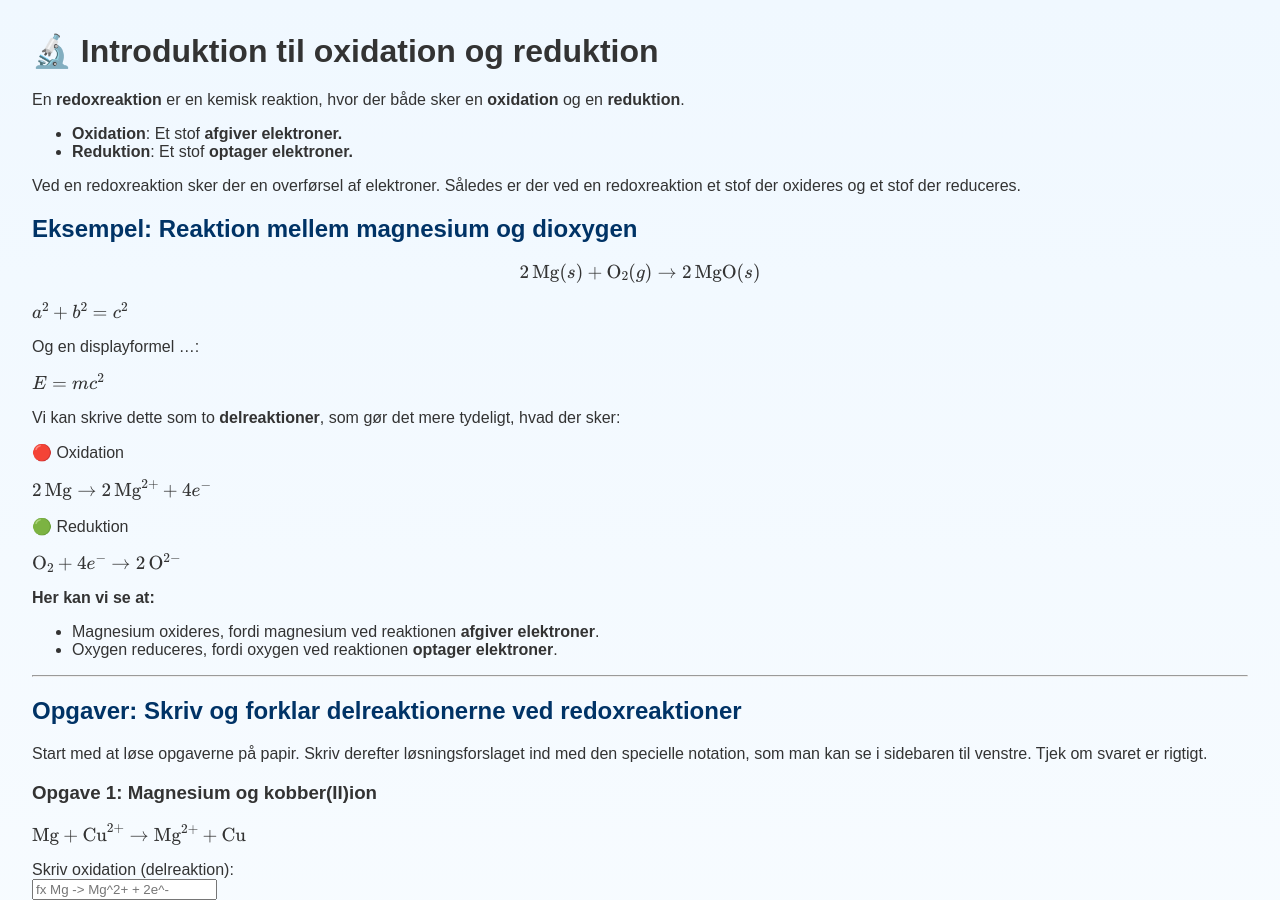
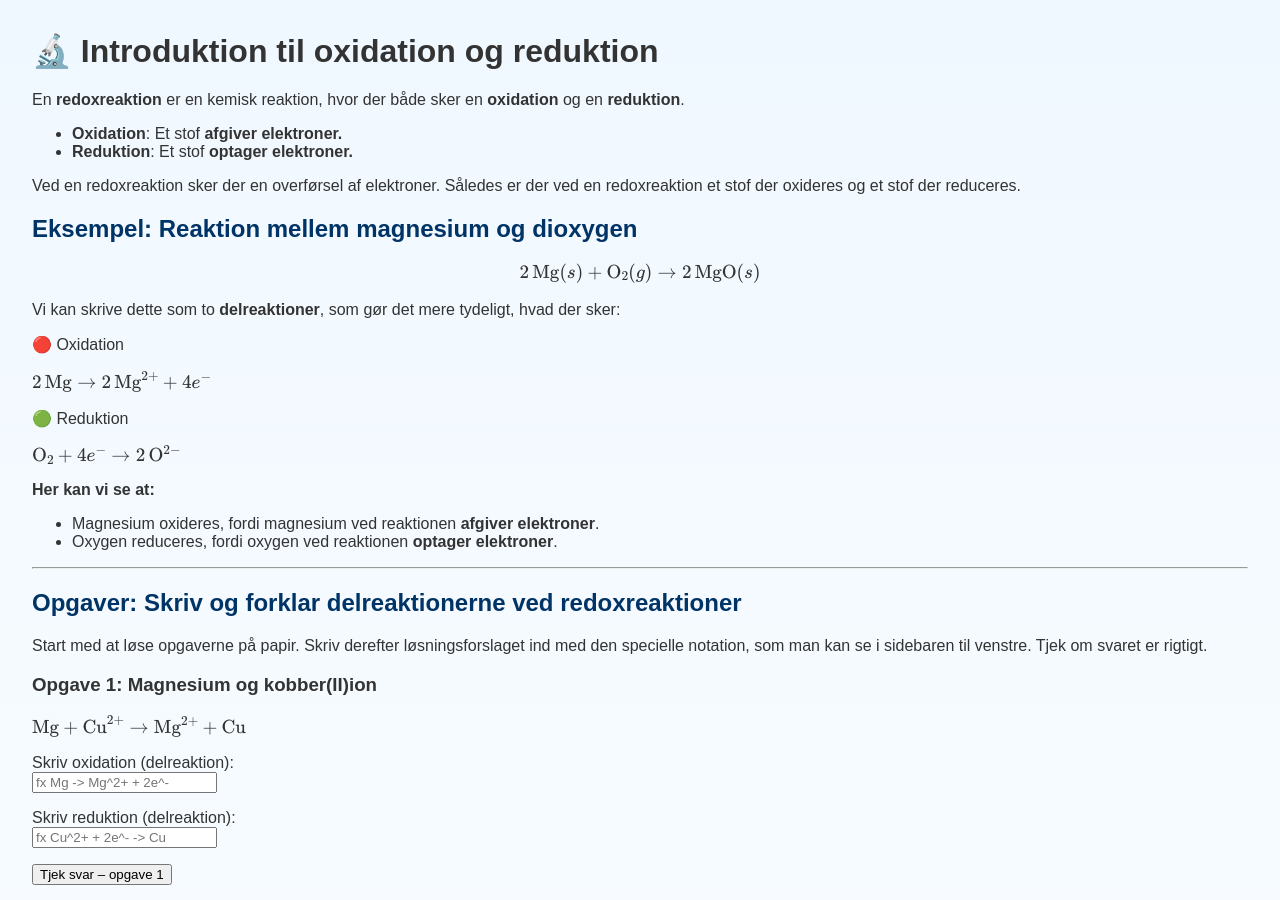
Before and after one commit to jenskaalby/matkem, a Jekyll site: the page built from Kemi/redox/index.md, in a window 1280 px wide and 900 px high. Built offline with Jekyll 4.4.1, drawn with Linux system fonts in a browser that asks for light colours.

Commit message:
Update index.md

```diff
--- a/Kemi/redox/index.md
+++ b/Kemi/redox/index.md
@@ -18,20 +18,16 @@ $$
 2 \, \mathrm{Mg}{(s)} + \mathrm{O}_2{(g)} \rightarrow 2 \, \mathrm{MgO}{(s)}
 $$
 
-<div>
-  <p> $ a^2 + b^2 = c^2 $</p>
-  <p>Og en displayformel ...:</p>
-  $$ E = mc^2 $$
-</div>
+
 
 Vi kan skrive dette som to **delreaktioner**, som gør det mere tydeligt, hvad der sker:
 
-
+<div>
 🔴 Oxidation
   <p> $ 2 \, \mathrm{Mg} \rightarrow 2 \, \mathrm{Mg}^{2+} + 4 e^- $  </p>
 🟢 Reduktion
   <p>$ \mathrm{O}_2 + 4 e^- \rightarrow 2 \, \mathrm{O}^{2-} $ </p>
-
+</div>
 
 **Her kan vi se at:**
 
```
